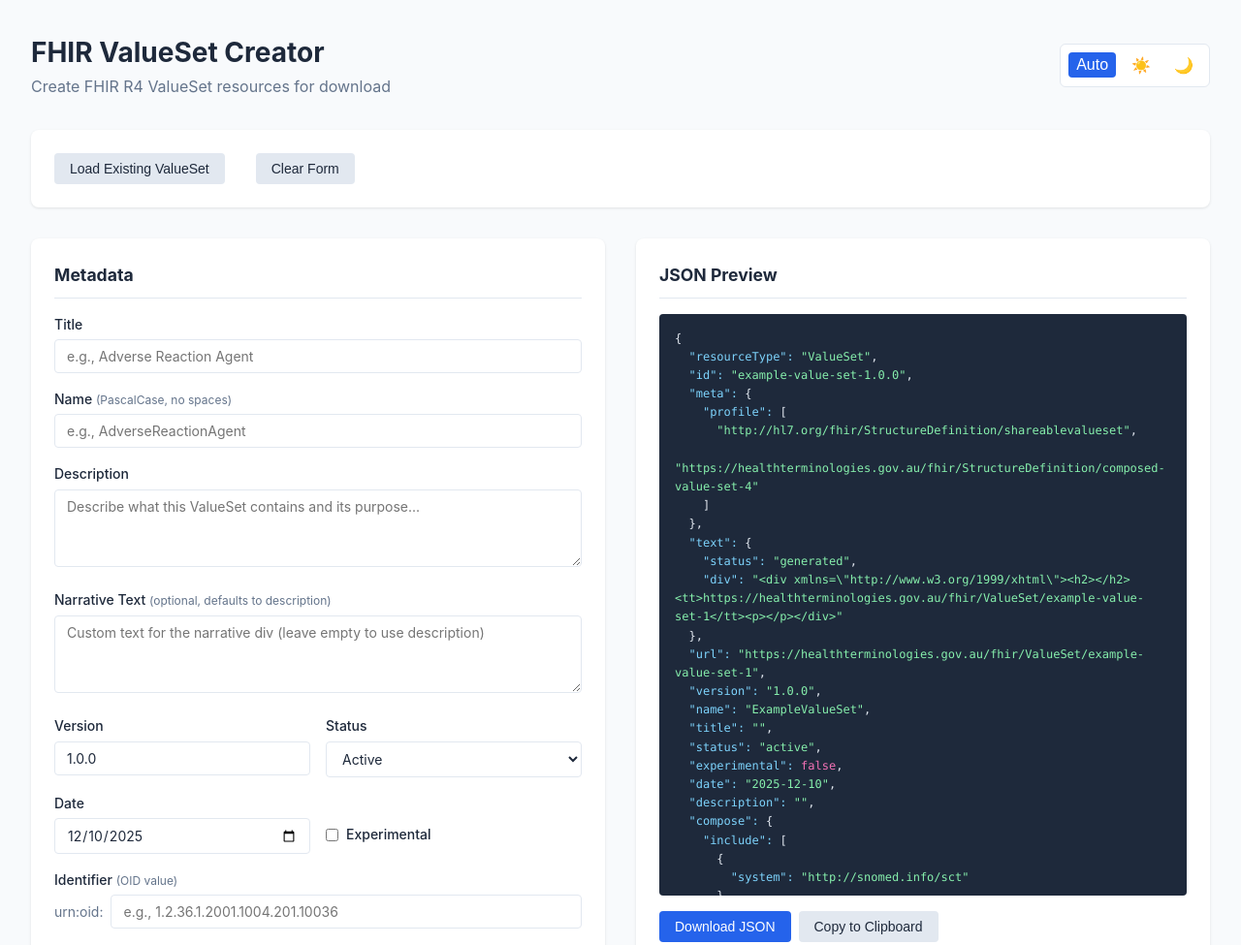
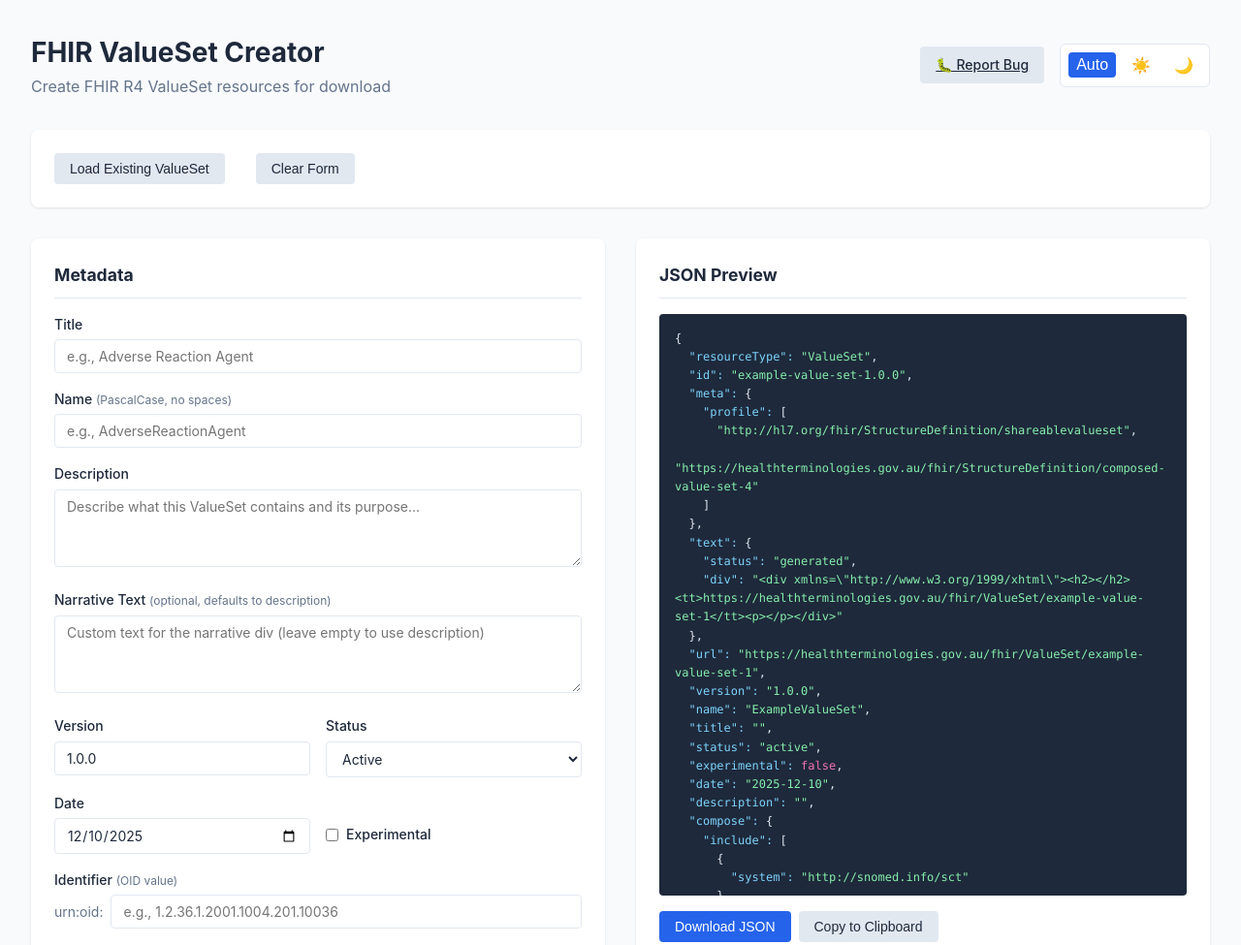
Before and after one commit to MattCordell/Stoker, a plain HTML site: page index.html in a window 1280 px wide. Shown: the top 975 px of the page at 97% size. Drawn offline with Linux system fonts and the light colour scheme.

Commit message:
Add Bug Report button

```diff
--- a/index.html
+++ b/index.html
@@ -353,6 +353,12 @@
             flex-direction: column;
         }
 
+        .header-actions {
+            display: flex;
+            align-items: center;
+            gap: 1rem;
+        }
+
         .theme-toggle {
             display: flex;
             align-items: center;
@@ -391,10 +397,15 @@
                 <h1 style="margin-bottom: 0;">FHIR ValueSet Creator</h1>
                 <p class="subtitle" style="margin-bottom: 0;">Create FHIR R4 ValueSet resources for download</p>
             </div>
-            <div class="theme-toggle">
-                <button id="theme-system" onclick="setTheme('system')" title="System">Auto</button>
-                <button id="theme-light" onclick="setTheme('light')" title="Light">☀️</button>
-                <button id="theme-dark" onclick="setTheme('dark')" title="Dark">🌙</button>
+            <div class="header-actions">
+                <a href="https://github.com/MattCordell/Stoker/issues/new" target="_blank" rel="noopener noreferrer" class="btn btn-secondary">
+                    🐛 Report Bug
+                </a>
+                <div class="theme-toggle">
+                    <button id="theme-system" onclick="setTheme('system')" title="System">Auto</button>
+                    <button id="theme-light" onclick="setTheme('light')" title="Light">☀️</button>
+                    <button id="theme-dark" onclick="setTheme('dark')" title="Dark">🌙</button>
+                </div>
             </div>
         </div>
 
```
